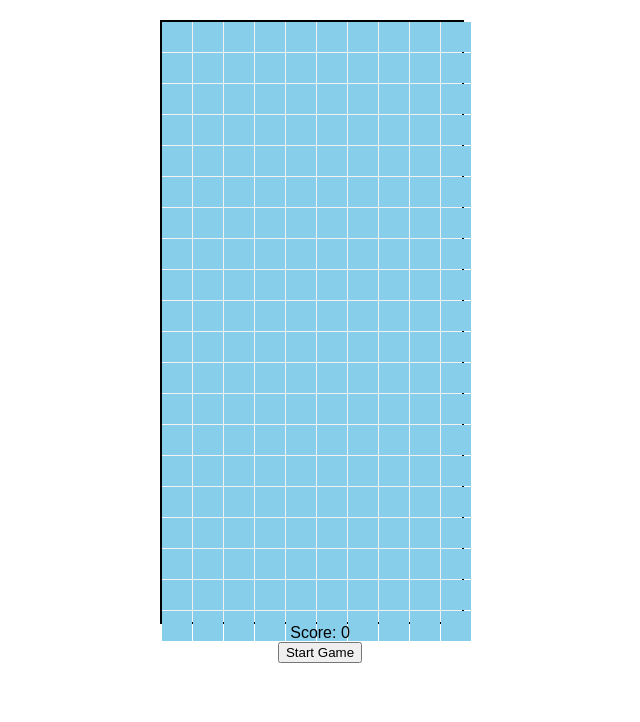
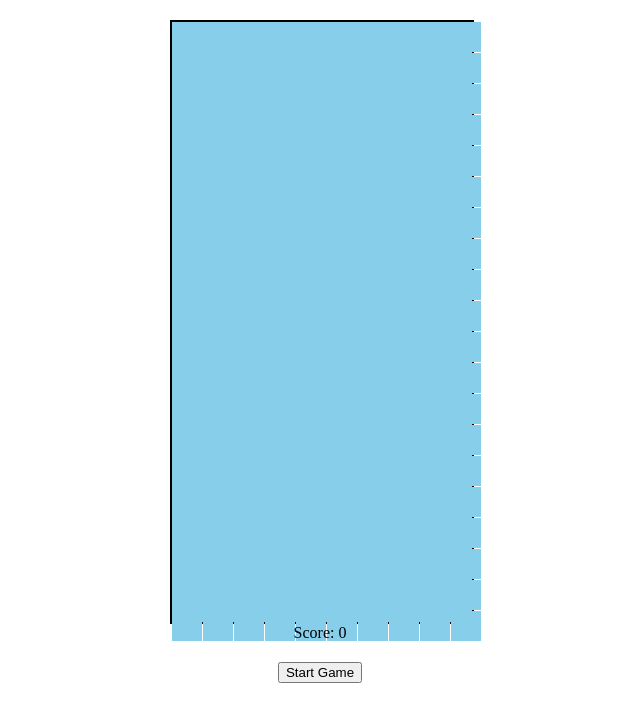
Before and after one commit to Ramkim1205/game, a plain HTML site: page index.html in a window 1280 px wide. Shown: the whole page, without its empty margins (320-960 px from the left). Drawn offline with Linux system fonts and the light colour scheme.

Commit message:
Update style.css

```diff
--- a/style.css
+++ b/style.css
@@ -1,27 +1,31 @@
-body {
-    font-family: Arial, sans-serif;
-    text-align: center;
-}
+/* 게임 보드 스타일 */
 #game {
     margin: 20px auto;
-    width: 320px;  /* 화면에 맞게 설정 */
-    height: 640px; /* 화면에 맞게 설정 */
+    width: 300px;  /* 보드 너비 */
+    height: 600px; /* 보드 높이 */
     text-align: center;
 }
 
+/* 게임 보드 (블록들이 배치되는 곳) */
 #board {
     display: grid;
-    grid-template-columns: repeat(10, 30px);
-    grid-template-rows: repeat(20, 30px);
-    gap: 1px;
-    background-color: #f1f1f1;
-    border: 2px solid #000;
-    width: 300px;
-    height: 600px;
+    grid-template-columns: repeat(10, 30px); /* 10개의 열 */
+    grid-template-rows: repeat(20, 30px);    /* 20개의 행 */
+    gap: 1px; /* 각 블록 사이의 간격 */
+    background-color: #87CEEB;  /* 하늘색 배경 (빈 칸을 하늘색으로 설정) */
+    border: 2px solid #000; /* 보드 테두리 */
+    width: 300px; /* 보드 크기 */
+    height: 600px; /* 보드 크기 */
 }
 
+/* 각 블록 (게임 내에서 내려오는 블록들) */
 .block {
-    width: 30px;
-    height: 30px;
-    background-color: lightblue;  /* 기본 블록 색상 */
+    width: 30px;  /* 블록 너비 */
+    height: 30px; /* 블록 높이 */
+    background-color: #f1f1f1; /* 기본적으로 블록은 밝은 색으로 표시 */
 }
+
+/* 게임 시작 버튼 스타일 */
+#start-button {
+    margin-top: 20px;
+}
```
